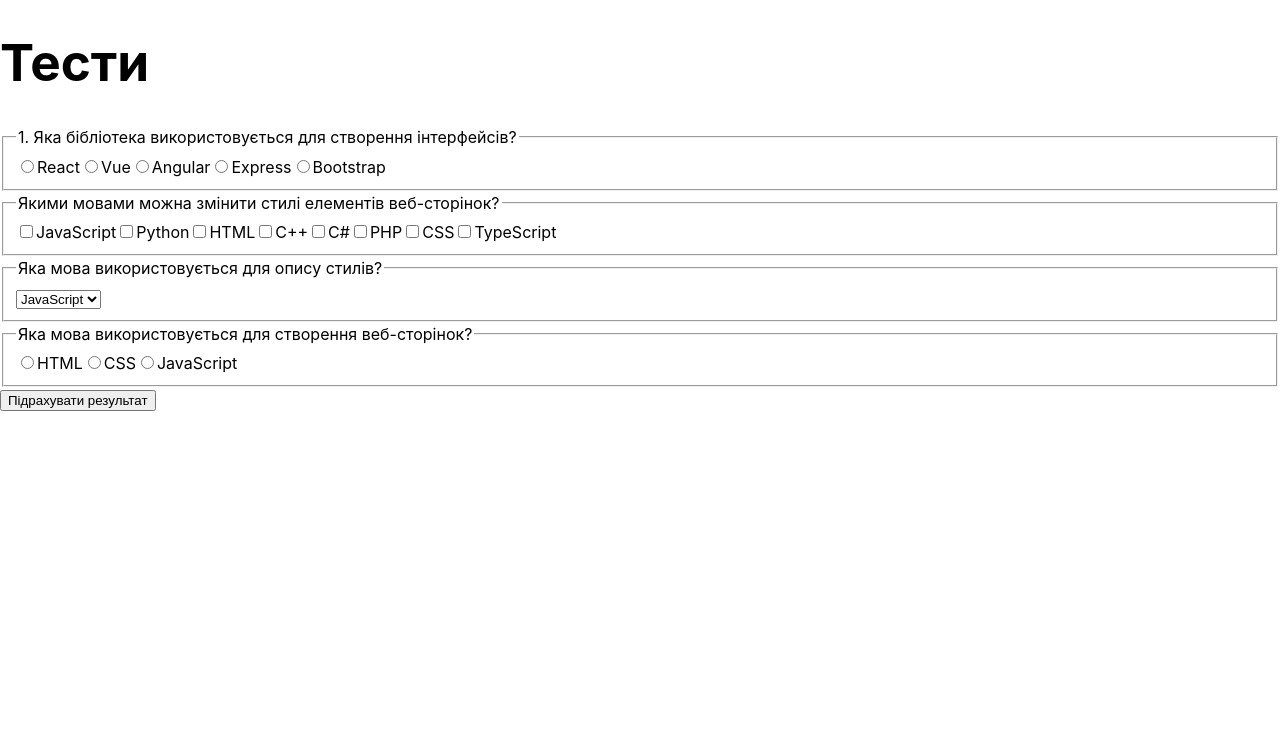
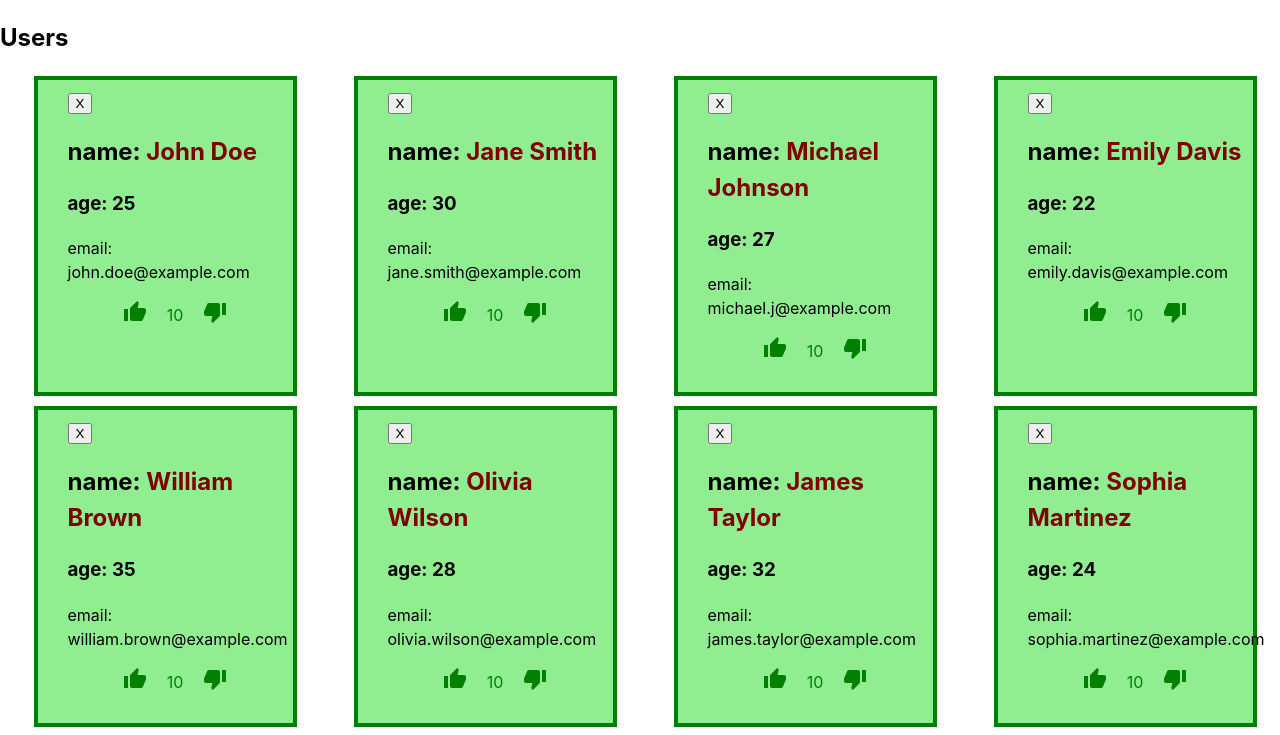
Before and after one commit to Oleksandrenko-Artem/react-practice-18-09-2024, a React (Vite) app: page / in a window 1280 px wide. Shown: the top 735 px of the page. Built offline with nearby package versions, Linux system fonts and the light colour scheme.

Commit message:
Add SASS

```diff
--- a/package.json
+++ b/package.json
@@ -12,6 +12,7 @@
   "dependencies": {
     "@mdi/js": "^7.4.47",
     "@mdi/react": "^1.6.1",
+    "classnames": "^2.5.1",
     "react": "^18.3.1",
     "react-dom": "^18.3.1"
   },
@@ -25,6 +26,7 @@
     "eslint-plugin-react-hooks": "^5.1.0-rc.0",
     "eslint-plugin-react-refresh": "^0.4.9",
     "globals": "^15.9.0",
+    "sass": "^1.83.0",
     "vite": "^5.4.1"
   }
 }
--- a/src/App.jsx
+++ b/src/App.jsx
@@ -1,9 +1,10 @@
-import QuizPage from './pages/QuizPage';
+
+import UserSection from './components/UserSection/UserSection';
 
 function App() {
 
   return <>
-    <QuizPage/>
+    <UserSection/>
   </>
 }
 
--- /dev/null
+++ b/src/common/styles/_colors.scss
@@ -0,0 +1,10 @@
+$mainTextColor: black;
+$secondaryTextColor: gray;
+
+$mainBgColor: white;
+$secondaryBgColor: lightgreen;
+
+$borderColor: gray;
+
+$accentColor: maroon;
+$infoColor: green;
--- /dev/null
+++ b/src/common/styles/_mixins.scss
@@ -0,0 +1,7 @@
+@mixin flex($fd, $fw, $jc, $ai){
+    display: flex;
+    flex-direction: $fd;
+    flex-wrap: $fw;
+    justify-content: $jc;
+    align-items: $ai;
+}
--- a/src/components/UserProfile/UserProfile.jsx
+++ b/src/components/UserProfile/UserProfile.jsx
@@ -2,14 +2,14 @@ import PropTypes from 'prop-types';
 import { useState } from 'react';
 import Icon from '@mdi/react';
 import { mdiThumbUp, mdiThumbDown } from '@mdi/js';
-import styles from './UserProfile.module.css'
+import cx from 'classnames';
+import styles from './UserProfile.module.scss'
 
 const UserProfile = (props) => {
     const { user: { name = "Anonim", age = "0", email = "anonim@gmail.com" } } = props;
     const [isSelect, setIsSelect] = useState(false);
     const [amount, setAmount] = useState(10);
     const [isDelete, setIsDelete] = useState(false);
-    const borderSelect = isSelect ? '4px solid blue' : '4px solid gray';
     const changeIsSelect = () => { setIsSelect(!isSelect) };
     const addLike = (event) => {
         event.stopPropagation();
@@ -26,11 +26,15 @@ const UserProfile = (props) => {
     const changeIsDelete = () => {
         setIsDelete(true);
     };
+    const articleClasses = cx(styles['user-profile'], {
+        [styles['select']]: isSelect,
+        [styles['noselect']]: !isSelect,
+    });
     if (isDelete) return null;
     return (
-        <article onClick={changeIsSelect} className={styles['user-profile']} style={{ border: borderSelect }}>
+        <article onClick={changeIsSelect} className={articleClasses}>
             <button onClick={changeIsDelete}>X</button>
-            <h2>name: {name}</h2>
+            <h2>name: <span>{name}</span></h2>
             <h3>age: {age}</h3>
             <p>email: {email}</p>
             <p className={styles.flex}>
--- /dev/null
+++ b/src/components/UserProfile/UserProfile.module.scss
@@ -0,0 +1,37 @@
+@use '/src/common/styles/colors' as *;
+@use '/src/common/styles/mixins' as *;
+
+$indent: 10px;
+
+.user-profile{
+    padding: $indent;
+    padding-left: $indent * 3;
+    margin-bottom: $indent;
+    margin-left: $indent;
+    background-color: $secondaryBgColor;
+    max-width: 215px;
+    h2>span {
+        color: $accentColor;
+    }
+
+    .flex{
+        @include flex(row, nowrap, center, center);
+        // display: flex;
+        // justify-content: center;
+        // align-items: center;
+        // font-size: 1.5em;
+        span {
+            color: $infoColor;
+        }
+    }
+
+    .amount{
+        padding: 0 $indent * 2;
+    }
+}
+.select{
+    border: 4px solid $accentColor;
+}
+.noselect{
+    border: 4px solid $infoColor;
+}
--- a/src/components/UserSection/UserSection.jsx
+++ b/src/components/UserSection/UserSection.jsx
@@ -1,6 +1,6 @@
 import UserProfile from '../UserProfile/UserProfile';
 import data from './data';
-import styles from './UsersSection.module.css';
+import styles from './UsersSection.module.scss';
 
 const UserSection = () => {
     const showUser = (user) => (<UserProfile key={user.id} user={user}/>)
--- a/src/components/UserSection/UsersSection.module.css
+++ /dev/null
@@ -1,4 +0,0 @@
-.container{
-    display: flex;
-    flex-wrap: wrap;
-}
--- /dev/null
+++ b/src/components/UserSection/UsersSection.module.scss
@@ -0,0 +1,9 @@
+@use '/src/common/styles/mixins' as *;
+
+.container{
+    @include flex(row, wrap, space-around, stretch);
+    // display: flex;
+    // flex-wrap: wrap;
+    // justify-content: space-around;
+    // align-items: stretch;
+}
```
Also changed, not shown: src/components/UserProfile/UserProfile.module.css (deleted, +0 -15 lines), 1 other file (tests, documents, lock files or other folders).
